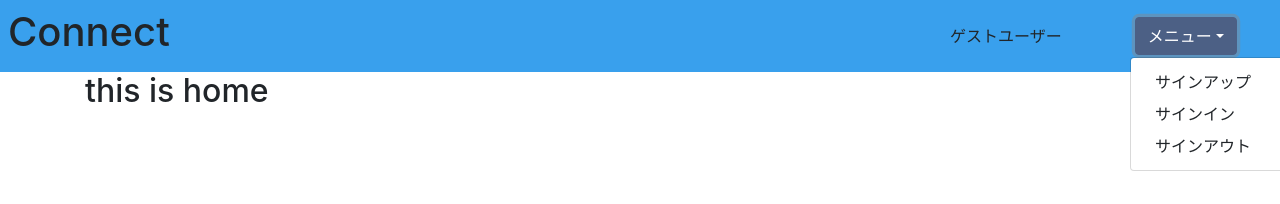
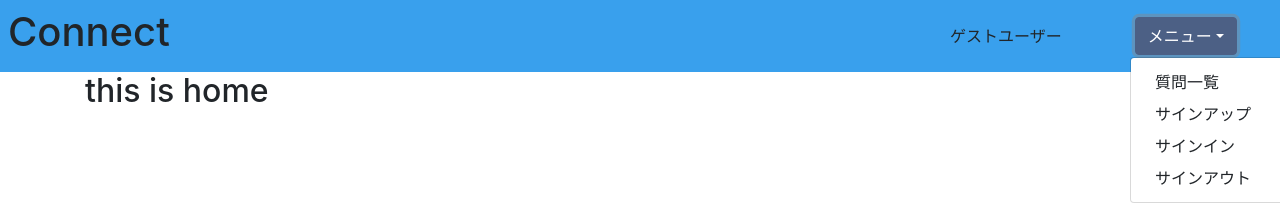
Before and after one commit to Taku-orand/connect-frontend, a Vue app: page / in a window 1280 px wide. Both pictures are taken after a click on the button "メニュー". Shown: the top 204 px of the page. Built offline with nearby package versions, Linux system fonts and the light colour scheme; no server answers.

Commit message:
ヘッダーに質問一覧用ボタンを追加

```diff
--- a/src/components/Header.vue
+++ b/src/components/Header.vue
@@ -11,6 +11,7 @@
         <div class="dropdown text-center">
           <button class="btn btn-secondary dropdown-toggle" type="button" id="dropdownMenuButton" data-toggle="dropdown" aria-haspopup="true" aria-expanded="false">メニュー</button>
           <div class="dropdown-menu" aria-labelledby="dropdownMenuButton">
+            <router-link @click="$store.commit('resetAlert')" class="dropdown-item" to="/question">質問一覧</router-link>
             <router-link @click="$store.commit('resetAlert')" class="dropdown-item" to="/signup">サインアップ</router-link>
             <router-link @click="$store.commit('resetAlert')" class="dropdown-item" to="/signin">サインイン</router-link>
             <button @click="signOut" class="dropdown-item">サインアウト</button>
```
